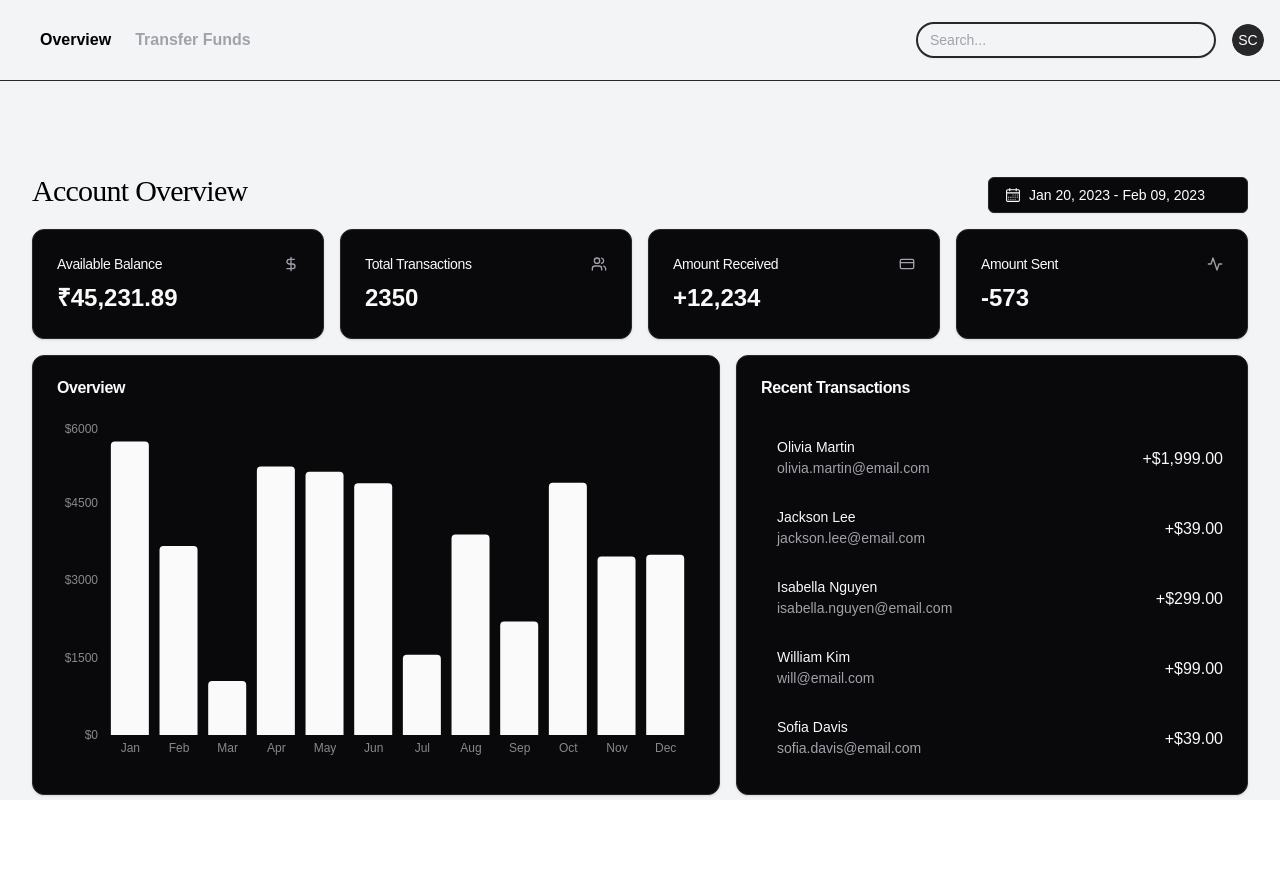
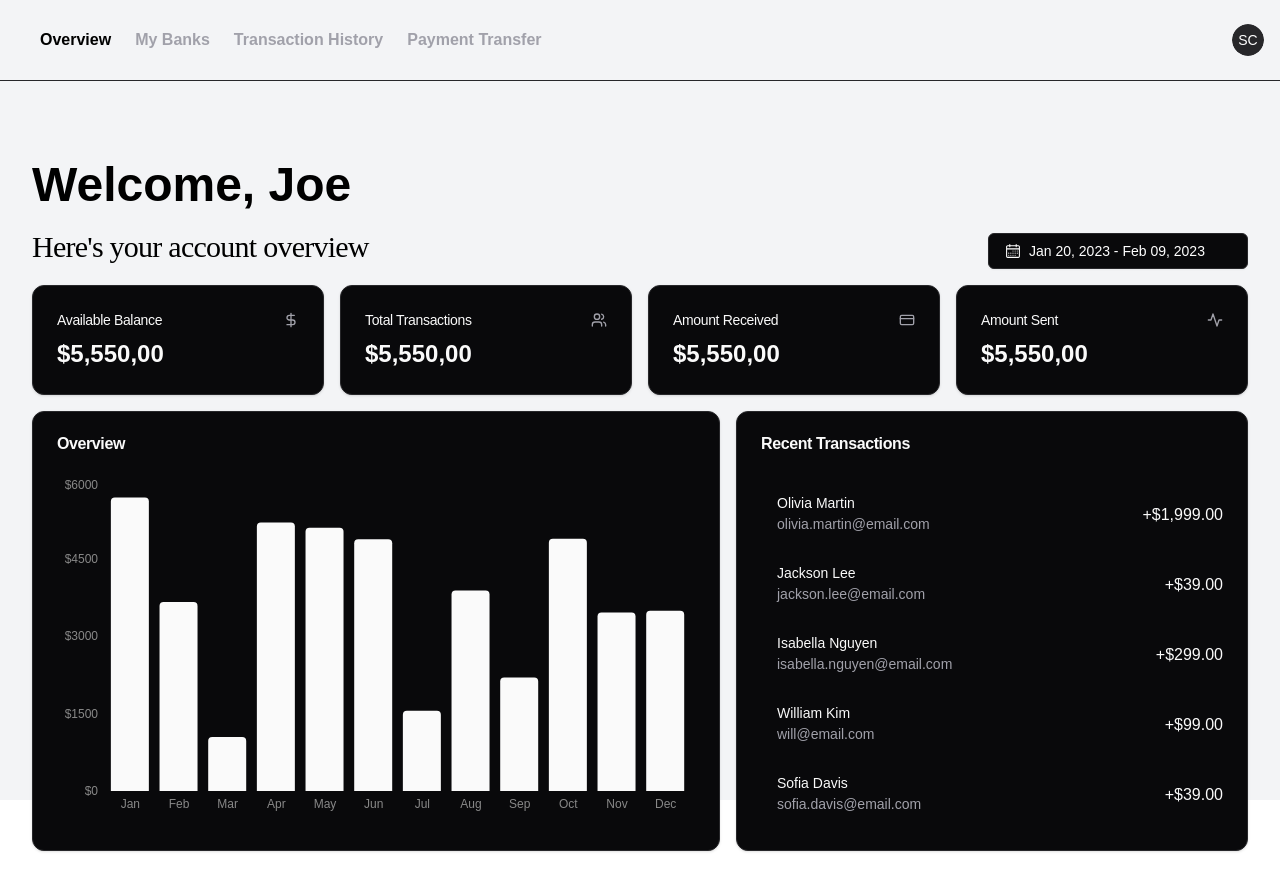
Before and after one commit to Simran903/bank-app, a Next.js app in the folder client/: page /dashboard in a window 1280 px wide. Before the commit the page ends 827 px from the top, so only its background shows below. Built offline with nearby package versions, Linux system fonts and the light colour scheme.

Commit message:
dashboard UI update

```diff
--- a/client/package.json
+++ b/client/package.json
@@ -32,6 +32,7 @@
     "mini-svg-data-uri": "^1.4.4",
     "next": "^14.2.13",
     "react": "^18",
+    "react-countup": "^6.5.3",
     "react-day-picker": "^8.10.1",
     "react-dom": "^18",
     "react-element-to-jsx-string": "^15.0.0",
--- a/client/src/app/dashboard/components/main-nav.tsx
+++ b/client/src/app/dashboard/components/main-nav.tsx
@@ -18,10 +18,22 @@ export function MainNav({
         Overview
       </Link>
       <Link
-        href="/transferfunds"
+        href="/mybanks"
         className="text-md font-bold text-muted-foreground transition-colors hover:text-gray-500"
       >
-        Transfer Funds
+        My Banks
+      </Link>
+      <Link
+        href="/transactionhistory"
+        className="text-md font-bold text-muted-foreground transition-colors hover:text-gray-500"
+      >
+        Transaction History
+      </Link>
+      <Link
+        href="/paymenttransfer"
+        className="text-md font-bold text-muted-foreground transition-colors hover:text-gray-500"
+      >
+        Payment Transfer
       </Link>
     </nav>
   )
--- a/client/src/app/dashboard/components/search.tsx
+++ /dev/null
@@ -1,13 +0,0 @@
-import { Input } from "@/components/ui/input"
-
-export function Search() {
-  return (
-    <div>
-      <Input
-        type="search"
-        placeholder="Search..."
-        className="md:w-[100px] lg:w-[300px] rounded-full border-2"
-      />
-    </div>
-  )
-}
--- a/client/src/app/dashboard/page.tsx
+++ b/client/src/app/dashboard/page.tsx
@@ -5,8 +5,8 @@ import { CalendarDateRangePicker } from "./components/date-range-picker";
 import { MainNav } from "./components/main-nav";
 import { Overview } from "./components/overview";
 import { RecentTransactions } from "./components/recent-transactions";
-import { Search } from "./components/search";
 import { UserNav } from "./components/user-nav";
+import AnimatedCounter from "@/components/AnimatedCounter";
 
 export default function DashboardPage() {
   return (
@@ -32,15 +32,15 @@ export default function DashboardPage() {
           <div className="flex h-20 items-center px-4">
             <MainNav className="mx-6" />
             <div className="ml-auto flex items-center space-x-4">
-              <Search />
               <UserNav />
             </div>
           </div>
         </div>
-        <div className="flex-1 space-y-4 p-8 pt-6 mt-16">
+        <div className="flex-1 space-y-4 p-8 pt-6 mt-14">
+        <h1 className="text-5xl font-extrabold">Welcome, Joe</h1>
           <div className="flex items-center justify-between space-y-2">
             <h2 className="text-3xl font-extrabold tracking-tight vast-shadow-regular">
-              Account Overview
+              Here&apos;s your account overview
             </h2>
             <div className="flex items-center space-x-2">
               <CalendarDateRangePicker />
@@ -68,7 +68,9 @@ export default function DashboardPage() {
                     </svg>
                   </CardHeader>
                   <CardContent>
-                    <div className="text-2xl font-bold">₹45,231.89</div>
+                    <div className="text-2xl font-bold">
+                      <AnimatedCounter amount={5550} />
+                    </div>
                   </CardContent>
                 </Card>
                 <Card>
@@ -92,7 +94,9 @@ export default function DashboardPage() {
                     </svg>
                   </CardHeader>
                   <CardContent>
-                    <div className="text-2xl font-bold">2350</div>
+                    <div className="text-2xl font-bold">
+                      <AnimatedCounter amount={5550} />
+                    </div>
                   </CardContent>
                 </Card>
                 <Card>
@@ -115,7 +119,9 @@ export default function DashboardPage() {
                     </svg>
                   </CardHeader>
                   <CardContent>
-                    <div className="text-2xl font-bold">+12,234</div>
+                    <div className="text-2xl font-bold">
+                      <AnimatedCounter amount={5550} />
+                    </div>
                   </CardContent>
                 </Card>
                 <Card>
@@ -137,7 +143,9 @@ export default function DashboardPage() {
                     </svg>
                   </CardHeader>
                   <CardContent>
-                    <div className="text-2xl font-bold">-573</div>
+                    <div className="text-2xl font-bold">
+                      <AnimatedCounter amount={5550} />
+                    </div>
                   </CardContent>
                 </Card>
               </div>
--- a/client/src/app/transferfunds/page.tsx
+++ /dev/null
@@ -1,5 +0,0 @@
-export default function page() {
-  return (
-    <div>page</div>
-  )
-}
--- /dev/null
+++ b/client/src/components/AnimatedCounter.tsx
@@ -0,0 +1,17 @@
+'use client';
+import CountUp from 'react-countup';
+
+const AnimatedCounter = ({ amount }: { amount: number }) => {
+  return (
+    <div className="w-full">
+      <CountUp
+        decimals={2}
+        decimal=","
+        prefix="$"
+        end={amount}
+      />
+    </div>
+  )
+}
+
+export default AnimatedCounter
```
Also changed, not shown: 1 other file (tests, documents, lock files or other folders).
